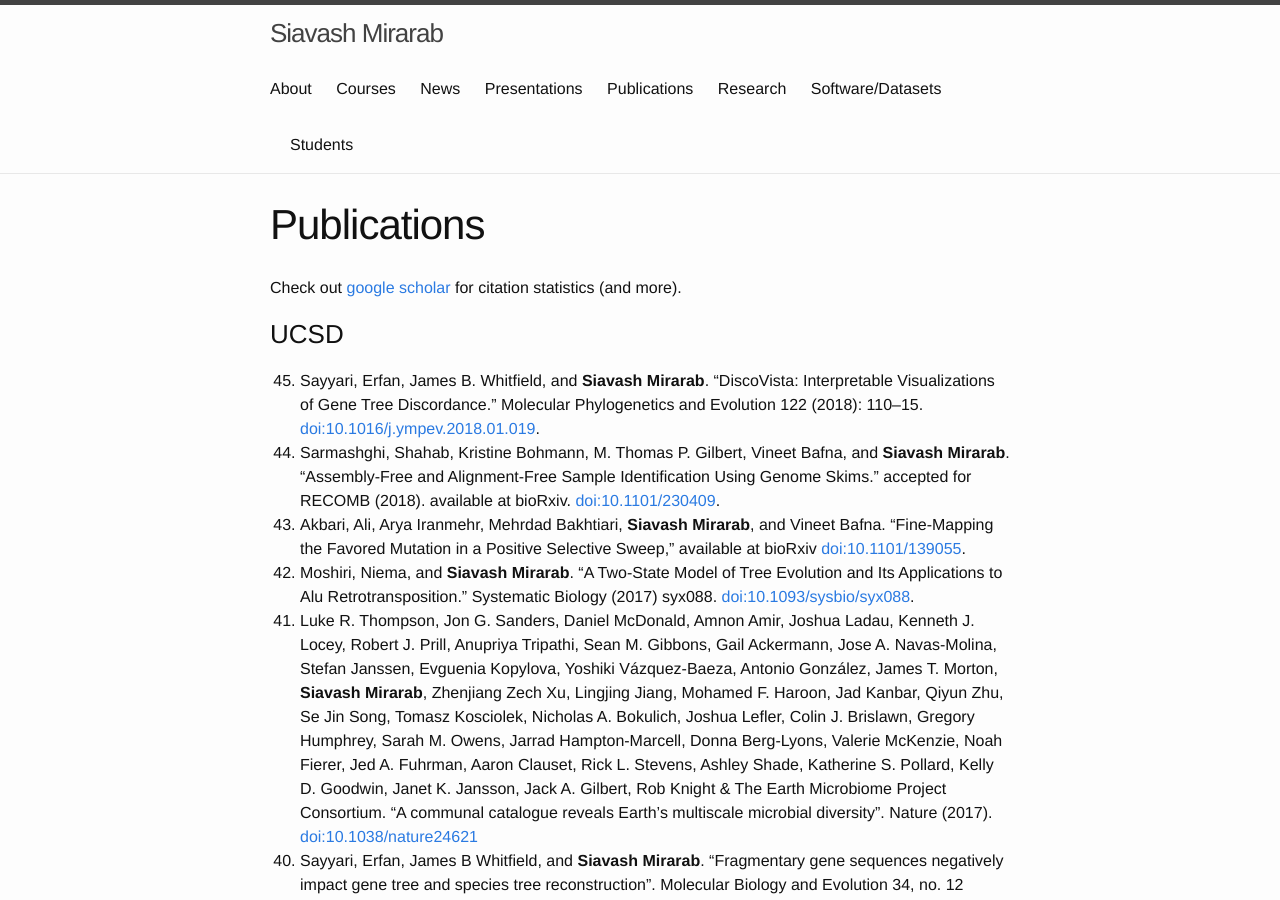
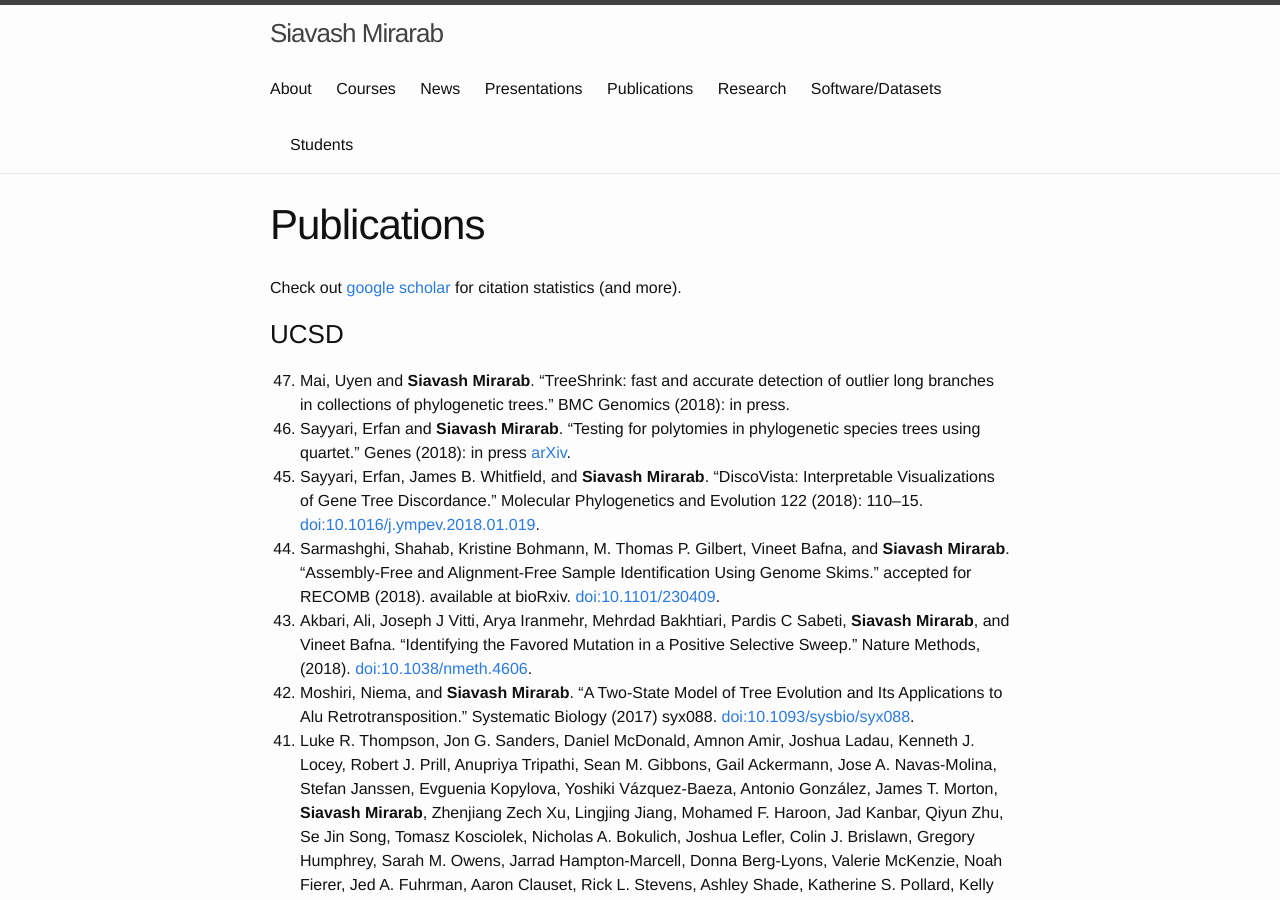
Before and after one commit to smirarab/website, a Jekyll site: the page built from publications.md, in a window 1280 px wide and 900 px high. Built offline with Jekyll 4.4.1, drawn with Linux system fonts in a browser that asks for light colours.

Commit message:
update pubs

```diff
--- a/publications.md
+++ b/publications.md
@@ -7,10 +7,12 @@ Check out [google scholar](http://scholar.google.com/citations?user=uxSj18QAAAAJ
 
 ### UCSD
 
-{:start="45"}
+{:start="47"}
+0. Mai, Uyen and **Siavash Mirarab**. “TreeShrink: fast and accurate detection of outlier long branches in collections of phylogenetic trees.” BMC Genomics (2018): in press.
+0. Sayyari, Erfan and **Siavash Mirarab**. “Testing for polytomies in phylogenetic species trees using quartet.” Genes (2018): in press [arXiv](https://arxiv.org/abs/1708.08916).
 0. Sayyari, Erfan, James B. Whitfield, and **Siavash Mirarab**. “DiscoVista: Interpretable Visualizations of Gene Tree Discordance.” Molecular Phylogenetics and Evolution 122 (2018): 110–15. [doi:10.1016/j.ympev.2018.01.019](https://doi.org/10.1016/j.ympev.2018.01.019).
 0. Sarmashghi, Shahab, Kristine Bohmann, M. Thomas P. Gilbert, Vineet Bafna, and **Siavash Mirarab**. “Assembly-Free and Alignment-Free Sample Identification Using Genome Skims.” accepted for RECOMB (2018). available at bioRxiv. [doi:10.1101/230409](https://doi.org/10.1101/230409).
-0. Akbari, Ali, Arya Iranmehr, Mehrdad Bakhtiari, **Siavash Mirarab**, and Vineet Bafna. “Fine-Mapping the Favored Mutation in a Positive Selective Sweep,” available at bioRxiv [doi:10.1101/139055](https://www.biorxiv.org/content/early/2017/10/01/139055).
+0. Akbari, Ali, Joseph J Vitti, Arya Iranmehr, Mehrdad Bakhtiari, Pardis C Sabeti, **Siavash Mirarab**, and Vineet Bafna. “Identifying the Favored Mutation in a Positive Selective Sweep.” Nature Methods, (2018). [doi:10.1038/nmeth.4606](https://www.nature.com/articles/nmeth.4606).
 0. Moshiri, Niema, and **Siavash Mirarab**. “A Two-State Model of Tree Evolution and Its Applications to Alu Retrotransposition.” Systematic Biology (2017) syx088. [doi:10.1093/sysbio/syx088](https://doi.org/10.1093/sysbio/syx088).
 0. Luke R. Thompson, Jon G. Sanders, Daniel McDonald, Amnon Amir, Joshua Ladau, Kenneth J. Locey, Robert J. Prill, Anupriya Tripathi, Sean M. Gibbons, Gail Ackermann, Jose A. Navas-Molina, Stefan Janssen, Evguenia Kopylova, Yoshiki Vázquez-Baeza, Antonio González, James T. Morton, **Siavash Mirarab**, Zhenjiang Zech Xu, Lingjing Jiang, Mohamed F. Haroon, Jad Kanbar, Qiyun Zhu, Se Jin Song, Tomasz Kosciolek, Nicholas A. Bokulich, Joshua Lefler, Colin J. Brislawn, Gregory Humphrey, Sarah M. Owens, Jarrad Hampton-Marcell, Donna Berg-Lyons, Valerie McKenzie, Noah Fierer, Jed A. Fuhrman, Aaron Clauset, Rick L. Stevens, Ashley Shade, Katherine S. Pollard, Kelly D. Goodwin, Janet K. Jansson, Jack A. Gilbert, Rob Knight & The Earth Microbiome Project Consortium. “A communal catalogue reveals Earth’s multiscale microbial diversity”. Nature (2017). [doi:10.1038/nature24621](http://www.nature.com/doifinder/10.1038/nature24621)
 0. Sayyari, Erfan, James B Whitfield, and **Siavash Mirarab**. “Fragmentary gene sequences negatively impact gene tree and species tree reconstruction”. Molecular Biology and Evolution 34, no. 12 (2017): 3279–91. [doi:10.1093/molbev/msx261](http://dx.doi.org/10.1093/molbev/msx261).
```
